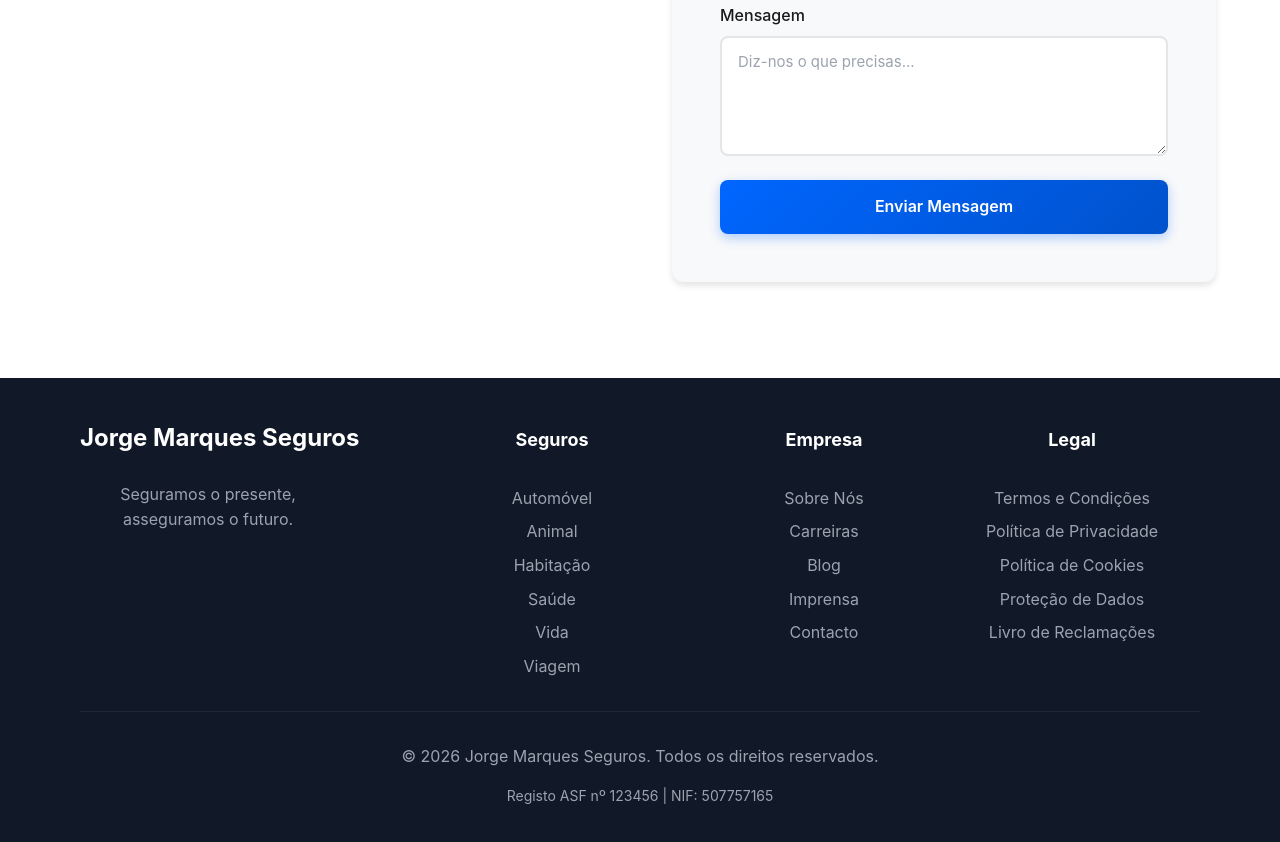
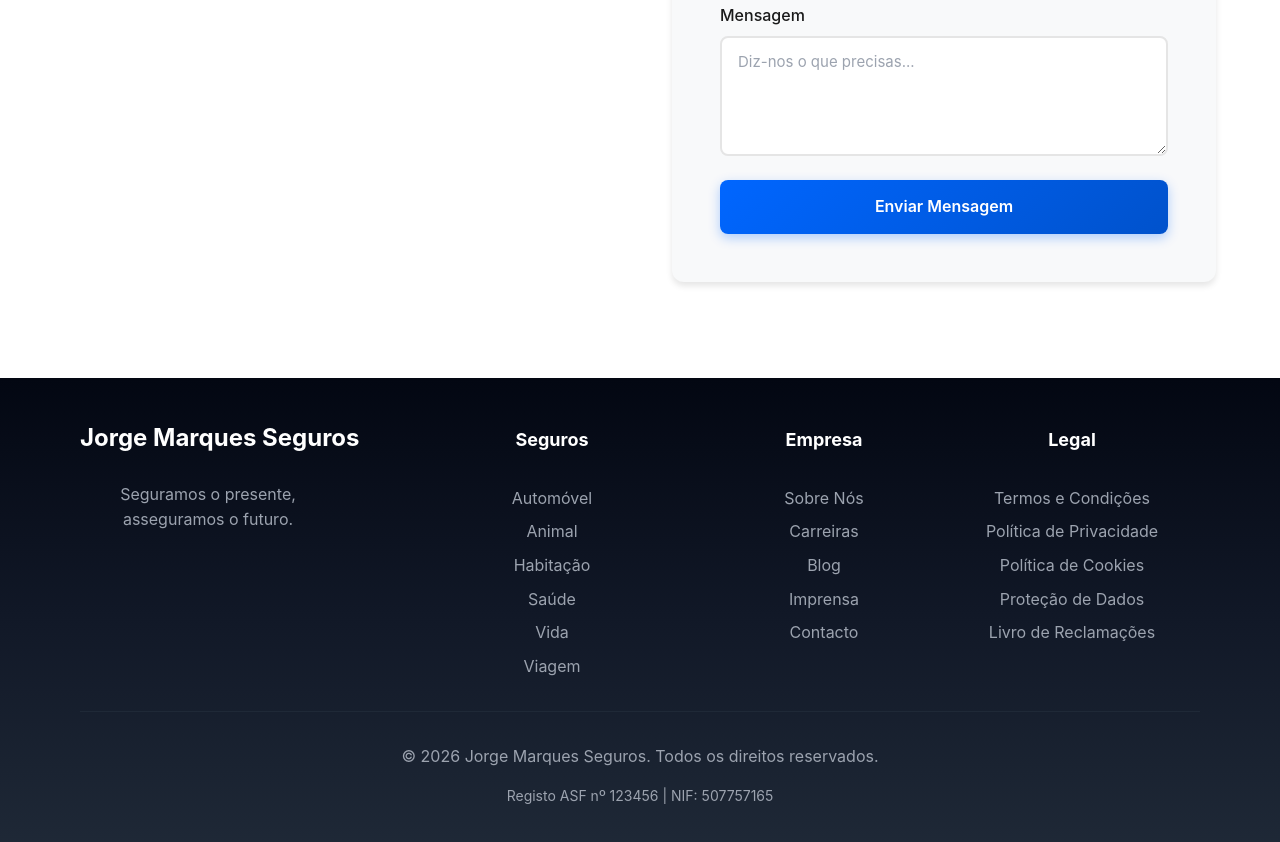
Before and after one commit to a31223-wq/JMseguros2, a website built with Vite: page index.html in a window 1280 px wide. Shown: the part 4227-5069 px from the top of the page. Built offline with nearby package versions, Linux system fonts and the light colour scheme; some icons are missing; files whose address does not match are found by name.

Commit message:
Update index.html

```diff
--- a/index.html
+++ b/index.html
@@ -373,7 +373,7 @@
     </main>
 
 <!-- FOOTER -->
-<footer class="bg-gray-900 text-white py-12">
+<footer class="bg-gradient-to-b from-gray-950 via-gray-900 to-gray-800 text-white py-12">
   <div class="max-w-6xl mx-auto px-4">
 
     <div class="grid md:grid-cols-4 gap-8 mb-8 text-center md:text-left">
```
